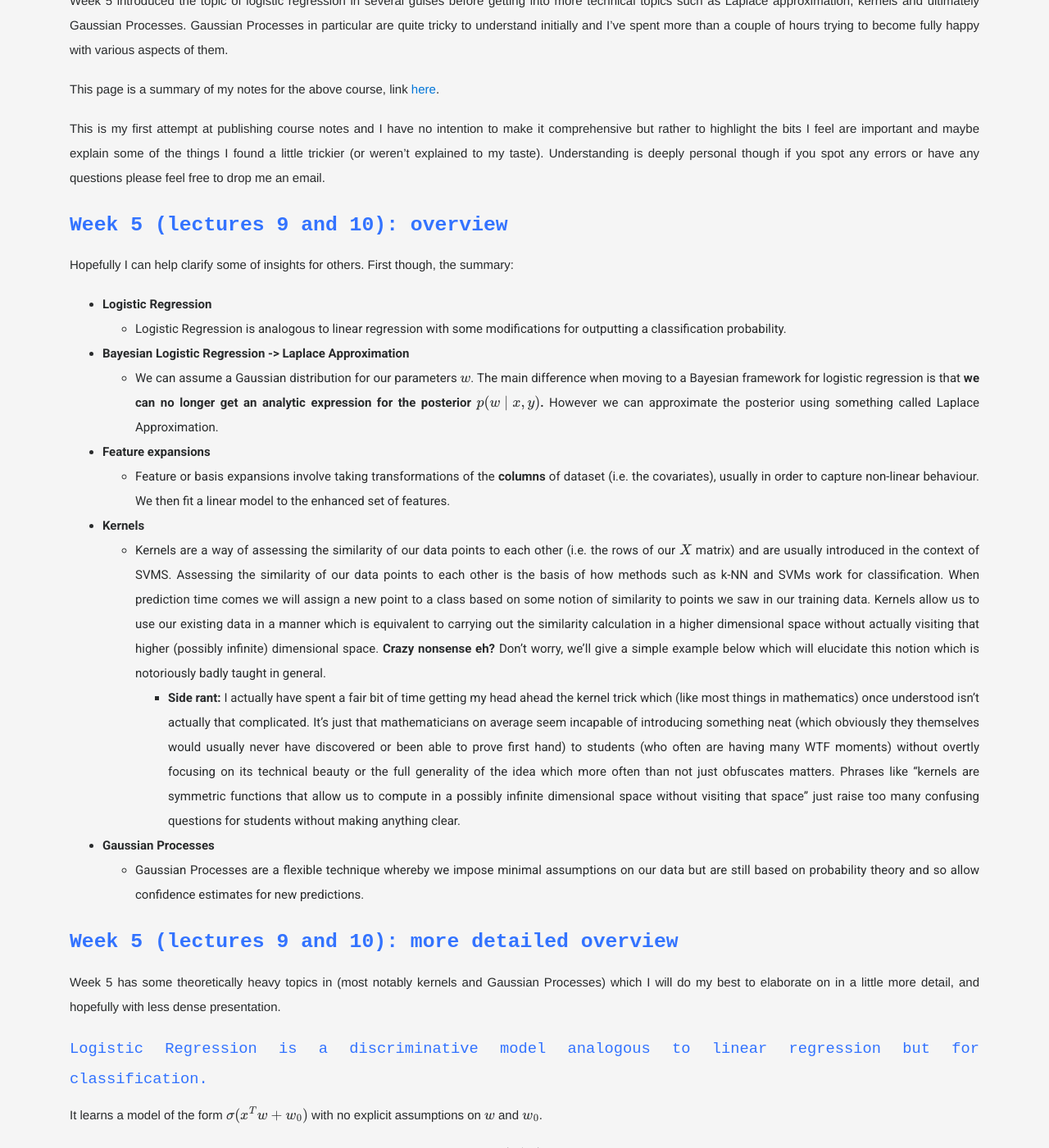
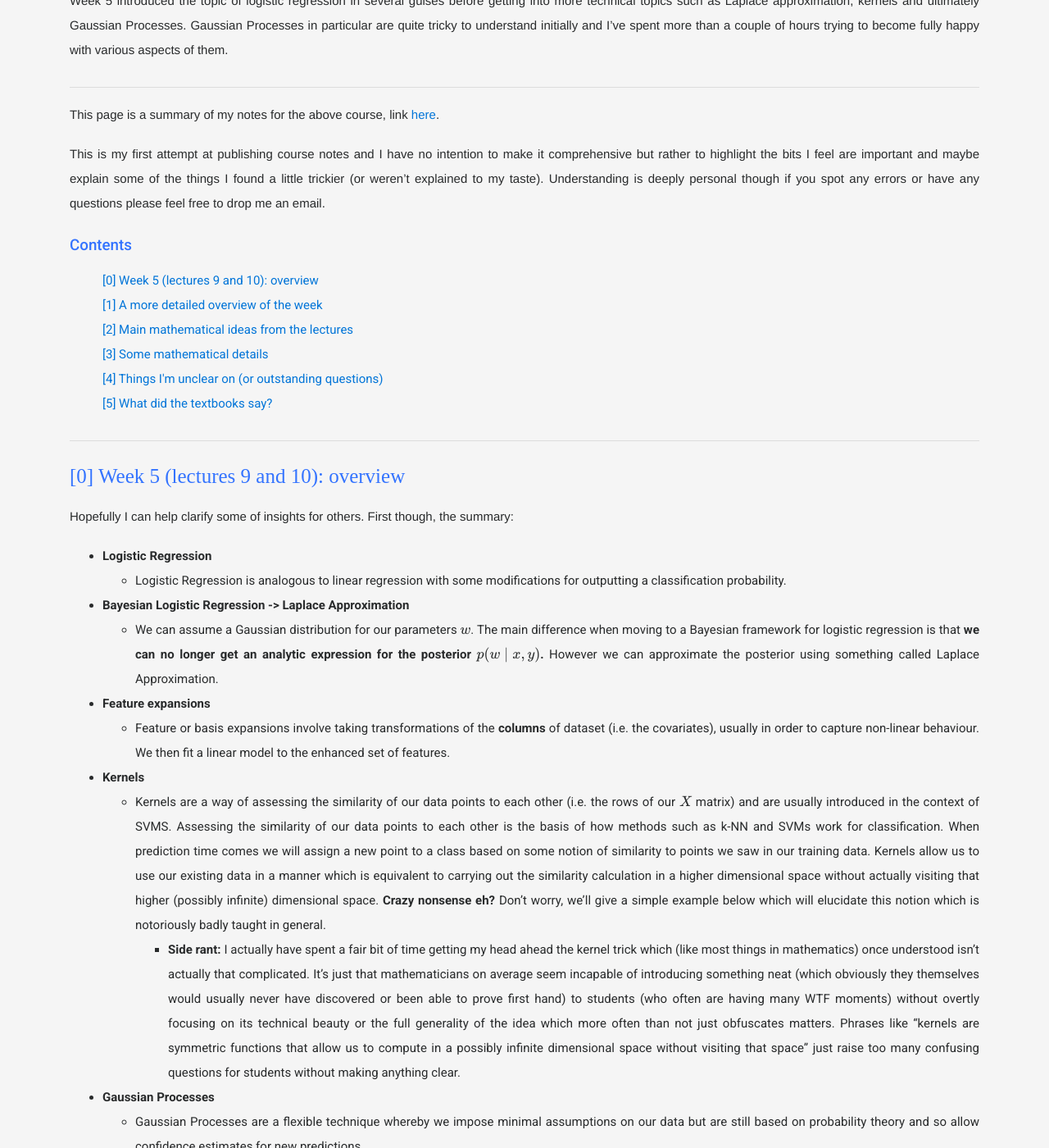
Before and after one commit to maw501/maw501.github.io, a Jekyll site: the page built from _posts/ColumbiaML/2018-10-21-columbiaX-ML-week5.md, in a window 1280 px wide and 1400 px high, scrolled down 366 px. Shown: the whole window at 82% size. Built offline with Jekyll 4.4.1, drawn with Linux system fonts in a browser that asks for light colours; nearby versions of some CDN libraries; some web fonts are replaced; formulas are drawn with MathJax 3; comment, search, counter and statistics services are not loaded; some of the changed text lies outside the part shown.

Commit message:
making prettier

```diff
--- a/_posts/ColumbiaML/2018-10-21-columbiaX-ML-week5.md
+++ b/_posts/ColumbiaML/2018-10-21-columbiaX-ML-week5.md
@@ -9,12 +9,19 @@
 Week 5 introduced the topic of logistic regression in several guises before getting into more technical topics such as Laplace approximation, kernels and ultimately Gaussian Processes. Gaussian Processes in particular are quite tricky to understand initially and I've spent more than a couple of hours trying to become fully happy with various aspects of them.
 
 <!--more-->
+<hr class="with-margin">
 
 This page is a summary of my notes for the above course, link [here](https://www.edx.org/course/machine-learning-columbiax-csmm-102x-4).
 
 This is my first attempt at publishing course notes and I have no intention to make it comprehensive but rather to highlight the bits I feel are important and maybe explain some of the things I found a little trickier (or weren't explained to my taste). Understanding is deeply personal though if you spot any errors or have any questions please feel free to drop me an email.
 
-## Week 5 (lectures 9 and 10): overview
+<div class="list-of-contents">
+  <h4>Contents</h4>
+  <ul></ul>
+</div>
+
+<hr class="with-margin">
+<h4 class="header" id="intro">Week 5 (lectures 9 and 10): overview</h4>
 
 Hopefully I can help clarify some of insights for others. First though, the summary:
 
@@ -31,11 +38,12 @@
 * **Gaussian Processes**
   * Gaussian Processes are a flexible technique whereby we impose minimal assumptions on our data but are still based on probability theory and so allow confidence estimates for new predictions.
 
-## Week 5 (lectures 9 and 10): more detailed overview
+<hr class="with-margin">
+<h4 class="header" id="more_details">A more detailed overview of the week</h4>
 
 Week 5 has some theoretically heavy topics in (most notably kernels and Gaussian Processes) which I will do my best to elaborate on in a little more detail, and hopefully with less dense presentation.
 
-#### Logistic Regression is a discriminative model analogous to linear regression but for classification.
+##### Logistic Regression is a discriminative model analogous to linear regression but for classification.
 
 It learns a model of the form $\sigma(x^Tw + w_0)$ with no explicit assumptions on $w$ and $w_0$.
 
@@ -51,31 +59,32 @@
 * Note if we absorb the term $w_0$ into our data then we can think just about $x^Tw$ and note that if $x^Tw > 0$ then $\sigma(x^Tw) > 0.5$ and we can predict the class of $y$ accordingly.
 * There is no analytic solution to solving the maximum likelihood solution and so we use an iterative algorithm. See the mathematical details section.
 
-#### Bayesian Logistic Regression: just like we put a prior on our $w$ parameters for linear regression we can regularize logistic regression in the same way
+##### Bayesian Logistic Regression: just like we put a prior on our $w$ parameters for linear regression we can regularize logistic regression in the same way
 
 * When we choose to add a regularizing term to our logistic regression we know from previous work that if the term is an $L_2$ penalty this corresponds to a Gaussian prior distribution on $w$. What can we say about the posterior $p(w \mid x,y)$?
 * It turns out in this case we can't calculate the posterior analytically as we can't calculate the denominator and so we approximate $p(w \mid x,y)$ with a Gaussian distribution using a technique called Laplace Approximation...
 
-#### Laplace Approximation is a way of approximating the posterior distribution $p(w \mid x,y)$ analytically
+##### Laplace Approximation is a way of approximating the posterior distribution $p(w \mid x,y)$ analytically
 The Laplace approximation framework aims to find a Gaussian approximation to a continuous distribution which in this case is our posterior $p(w \mid x,y)$. The method aims specifically at problems in which the distribution is uni-modal.
 
 * In short this method expands the joint distribution $f(w) = \ln p(y, w \mid x)$ around a point $z = w_{MAP}$ using a second order Taylor series expansion.
 * This allows us to approximate $p(w \mid x, y) \sim N(w_{MAP}, \Sigma)$ i.e. as a Gaussian. More details will be given below.
 
-#### Feature expansions are simply adding new features to our dataset that are transformations of our original features/covariates.
+##### Feature expansions are simply adding new features to our dataset that are transformations of our original features/covariates.
 Feature or basis expansions are usually introduced in quite a mathematically heavy way but for anyone who has done a little machine learning in the real world (or a kaggle competition) they are an entirely natural concept. We simply take various transformations of the columns of our data (e.g. append new columns to our design matrix $X$) and then fit a linear model to this expanded dataset. For both regression and classification this can greatly enhance the modelling capability of the linear model and find non-linear boundaries in the original feature space. We could in a loose sense think of these feature expansions as feature engineering which raises a natural question: **which expansion should we do?**
 * Often the answer to this question requires specialist knowledge about the dataset in question and so one approach is to take many transformations and use an $L_1$ penalty in order to find a sparse subset of the higher dimensional space.
 * We call $\phi(x)$ the mapping of the features to a higher dimensional space $\mathbb{R}^D$ where $D >d$ and $d$ is the number of columns we originally started out with.
 
-#### Kernels are a way of assessing the similarity of our data points to each other (i.e. the rows of our $X$ matrix) - they also have the fearsome idea of the *kernel trick*
+##### Kernels are a way of assessing the similarity of our data points to each other (i.e. the rows of our $X$ matrix) - they also have the fearsome idea of the *kernel trick*
 
 I have written a separate post on the kernel trick [here](../19/The-kernel-trick) and kernels more generally [here](../22/Why-Kernels-Matter).
 
-#### Gaussian Processes (GPs)
+##### Gaussian Processes (GPs)
 
 These are getting their own blog post [here](../22/Gaussian-Processes).
 
-## Main mathematical ideas from the lectures
+<hr class="with-margin">
+<h4 class="header" id="math">Main mathematical ideas from the lectures</h4>
 
 ##### Logistic Regression algorithm
 * **Input:** training data $(x_1, y_1), ..., (x_n, y_n)$ and step size $\eta >0$.
@@ -120,7 +129,8 @@
     * **Answer:** This type of kernel regression moves focus away from features and their parameters to the actual data points and their weights. In many machine learning methods there is a duality between feature weights and example weights. This duality allows us to use the kernel trick to expand the representational power of a model without (much) computational expense. All the information about features went into defining $K$, the kernel matrix. Further reading [here](https://alliance.seas.upenn.edu/~cis520/dynamic/2017/wiki/index.php?n=Lectures.Kernels) or Bishop Chapter 6.
   * We can compute new kernels by adding, multiplying or exponentiating existing kernels.
 
-## Some mathematical details
+<hr class="with-margin">
+<h4 class="header" id="detail">Some mathematical details</h4>
 
 Here are some of the mathematical details from the week:
 
@@ -135,10 +145,13 @@
 * **Mercer's theorem**
   * This theorem justifies our use of a kernel as a proxy for transforming two data points/rows $(x_i, x_j)$ into a higher dimensional space according to some transformation $\phi$ and then computing $\phi(x_i)^T \phi(x_j)$ (the dot product in the higher dimensional space). Mercer's theorem basically assures us that computing $\textbf{k}(x_i, x_i)$ with our original data $x_i, x_j$ is the same as performing $\phi(x_i)^T \phi(x_j)$ in some higher dimensional space $\mathbb{R}^D$ where $D>d$.
 
-## Things I'm unclear on (or outstanding questions)
+<hr class="with-margin">
+<h4 class="header" id="sec3">Things I'm unclear on (or outstanding questions)</h4>
 
-* TBC
+TBC
 
-## What did the textbooks say?
+<hr class="with-margin">
+<h4 class="header" id="sec4">What did the textbooks say?</h4>
+
 
 To be updated.
```
Also changed, not shown: _posts/ColumbiaML/2018-10-25-columbiaX-ML-week6.md (+19 -10 lines), _posts/ColumbiaML/2018-10-31-columbiaX-ML-week7.md (+1 -1 lines), _posts/technical/2018-10-19-The-kernel-trick.md (+12 -1 lines), _posts/technical/2018-10-22-Gaussian-Processes.md (+21 -3 lines), _posts/technical/2018-10-22-Why-Kernels-Matter.md (+13 -3 lines).
